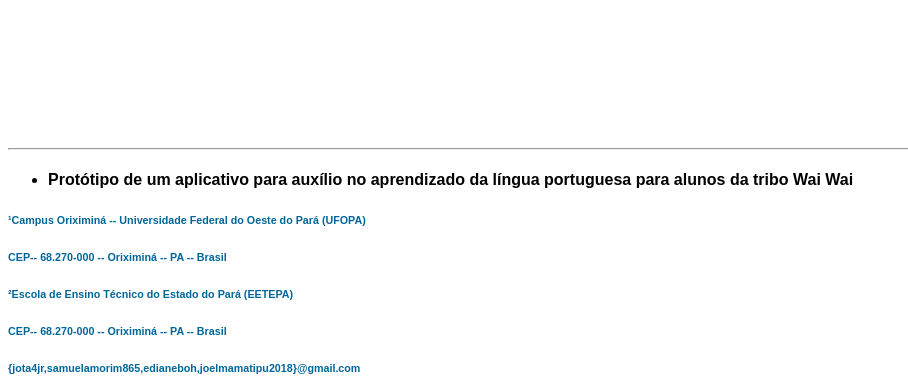
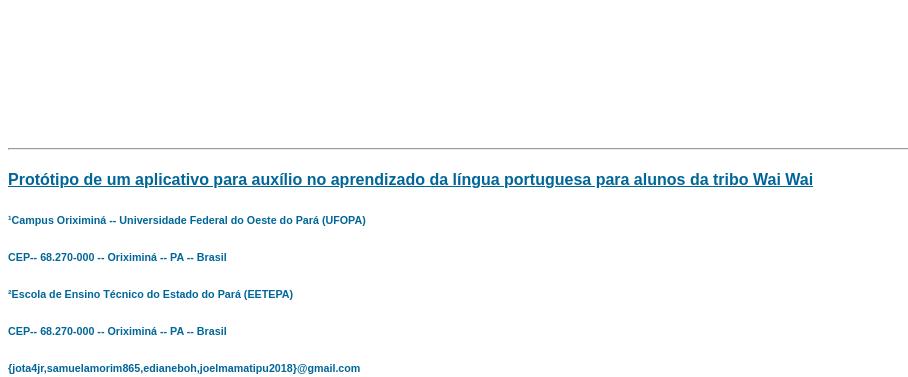
Before and after one commit to profjuniormartins/profjuniormartins.github.io, a plain HTML site: page appedu/index.html in a window 1280 px wide. Shown: the top 377 px of the page, without its empty margins (0-908 px from the left). Drawn offline with Linux system fonts and the light colour scheme.

Commit message:
Update index.html

```diff
--- a/appedu/index.html
+++ b/appedu/index.html
@@ -2,9 +2,12 @@
   <head>
     <title>.: App.Edu (Brazilian Congress of Informatics in Education 2020)</title>
     <style>
-	h2, h6   {
+	h4, h6   {
 	  color: #006699;
 	  font-family: Arial, Helvetica, sans-serif;
+	}
+	h4 {
+	  text-decoration: underline;
 	}
 	ul li {
 	  color: black;
@@ -15,9 +18,7 @@
   <body>
     <center><img src="cbie-logo-gif-site.gif" widht=500 height=132 /></center>
     <hr>
-    <ul>
-	<li><h4>Protótipo de um aplicativo para auxílio no aprendizado da língua portuguesa para alunos da tribo Wai Wai</h4></li>
-    </ul>
+	<h4>Protótipo de um aplicativo para auxílio no aprendizado da língua portuguesa para alunos da tribo Wai Wai</h4>
 	<h6>¹Campus Oriximiná -- Universidade Federal do Oeste do Pará (UFOPA)</h6>
 	<h6>CEP-- 68.270-000 -- Oriximiná -- PA -- Brasil</h6>
 	<h6>²Escola de Ensino Técnico do Estado do Pará (EETEPA)</h6>
```
